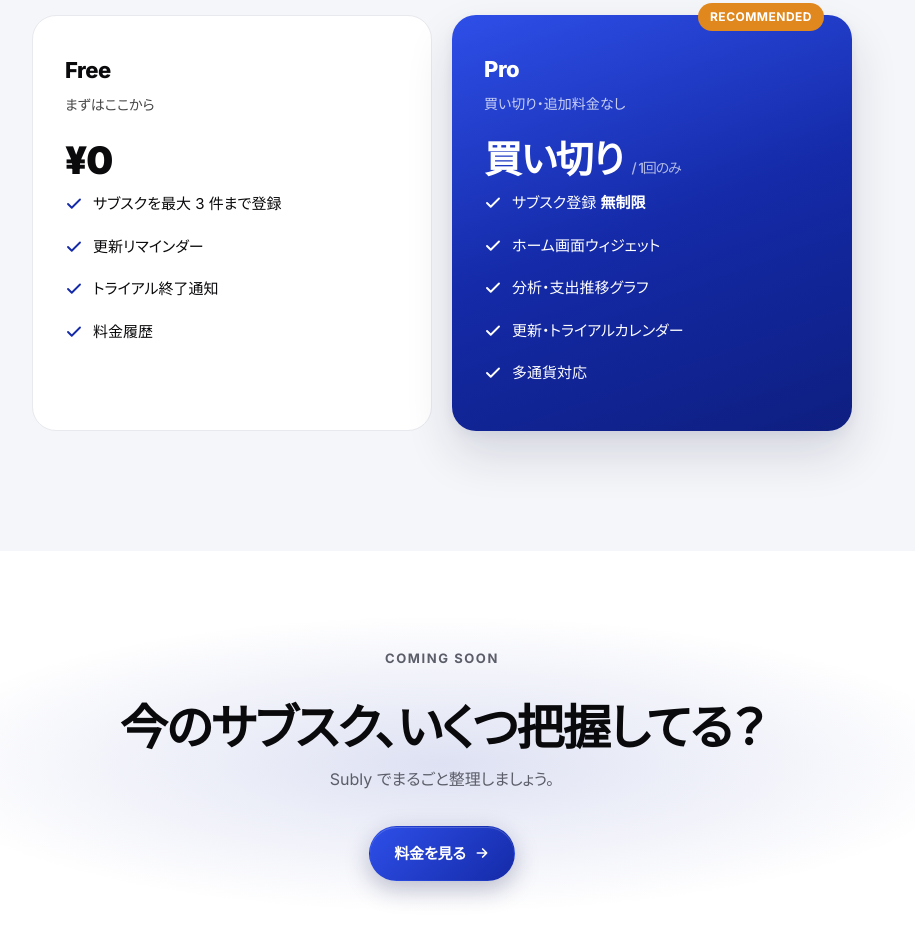
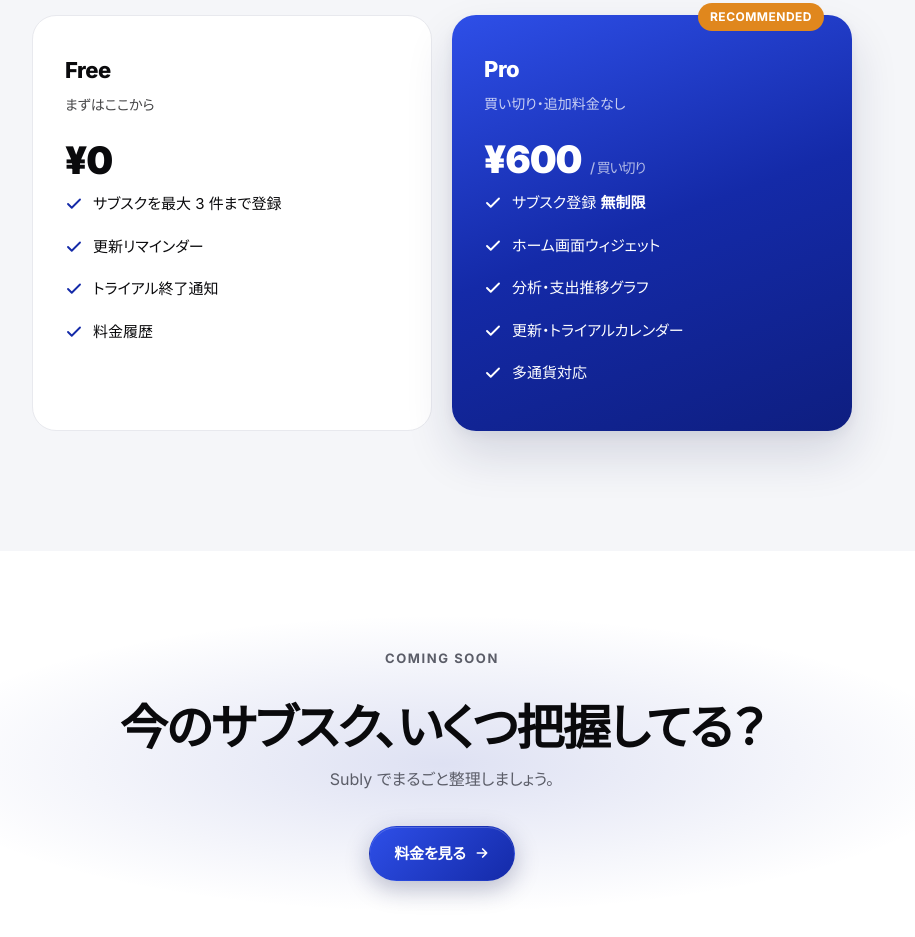
Before and after one commit to show-git/subly-website, a plain HTML site: page index.html in a window 1280 px wide. Shown: the part 3066-4003 px from the top of the page, without its empty margins (198-1113 px from the left). Drawn offline with Linux system fonts and the light colour scheme.

Commit message:
Show Pro price (¥600 / 買い切り)

```diff
--- a/index.html
+++ b/index.html
@@ -848,7 +848,7 @@
         <div class="plan-badge">Recommended</div>
         <h3>Pro</h3>
         <p class="tagline">買い切り・追加料金なし</p>
-        <div class="price">買い切り<small> / 1回のみ</small></div>
+        <div class="price">¥600<small> / 買い切り</small></div>
         <ul>
           <li><svg><use href="#i-check"/></svg>サブスク登録 <strong>無制限</strong></li>
           <li><svg><use href="#i-check"/></svg>ホーム画面ウィジェット</li>
```
